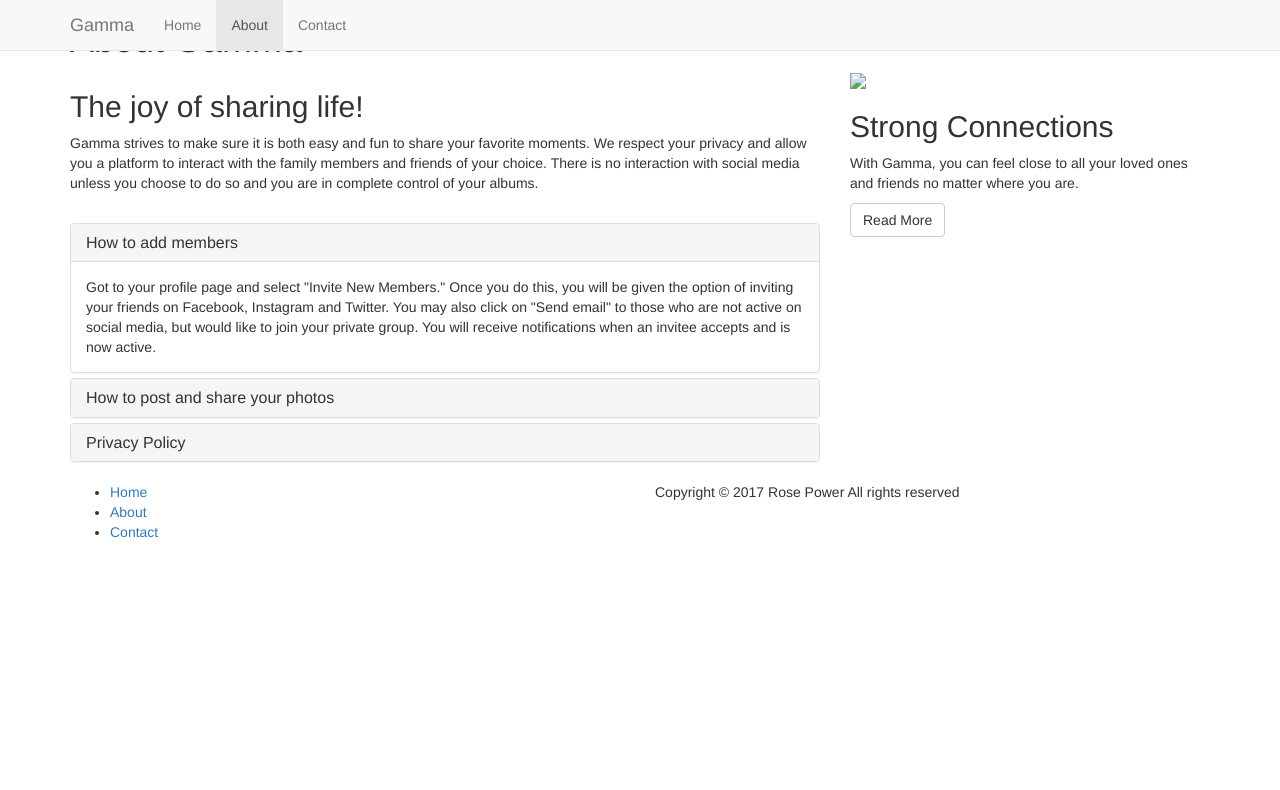
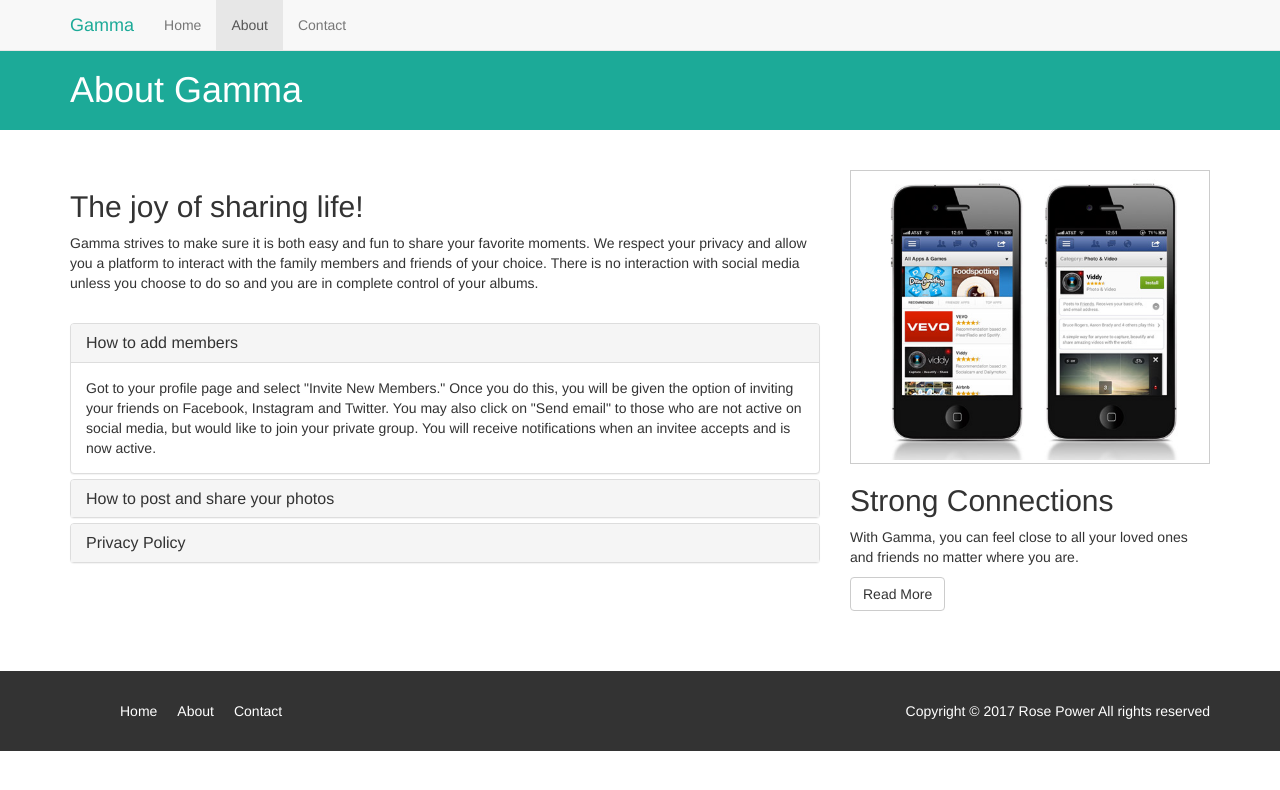
Before and after one commit to Rosepower1/Gamma_Website_Branding, a plain HTML site: page about.html in a window 1280 px wide. Drawn offline with nearby package versions, Linux system fonts and the light colour scheme.

Commit message:
Update about.html

```diff
--- a/about.html
+++ b/about.html
@@ -8,7 +8,7 @@
     <!-- Bootstrap core CSS -->
     <link href="bootstrap.css" rel="stylesheet">
     <!-- Custom styles for this template -->
-    <link href="style.css" rel="stylesheet">
+    <link href="main.css" rel="stylesheet">
   </head>
 
   <body>
@@ -109,7 +109,7 @@
           </div>
 
             <div class = "col-md-4">
-              <img src = "img/demo1.jpg" class = "demo"/>
+              <img src = "demo1.jpg" class = "demo"/>
               <h2>Strong Connections</h2>
                 <p>With Gamma, you can feel close to all your loved ones and friends no matter where you are. </p>
                 <a href ="#" class ="btn btn-default"> Read More </a>
```
